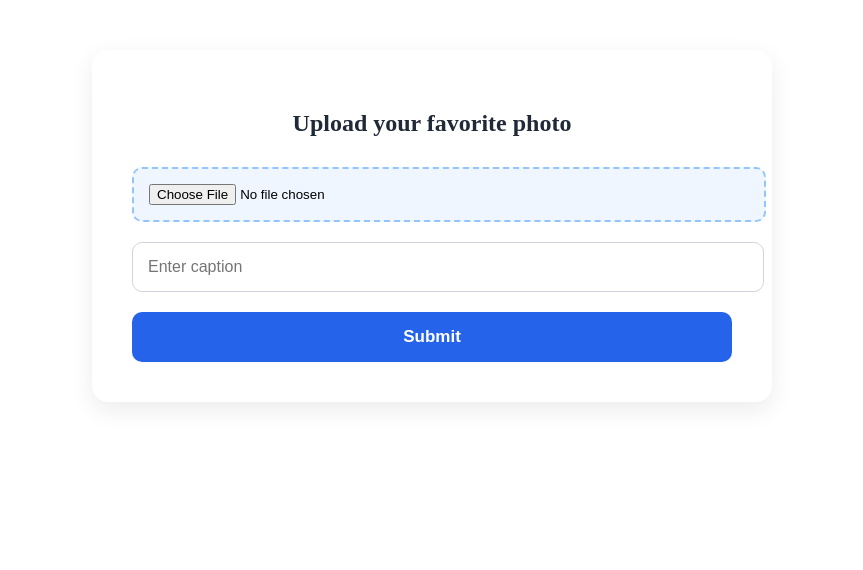
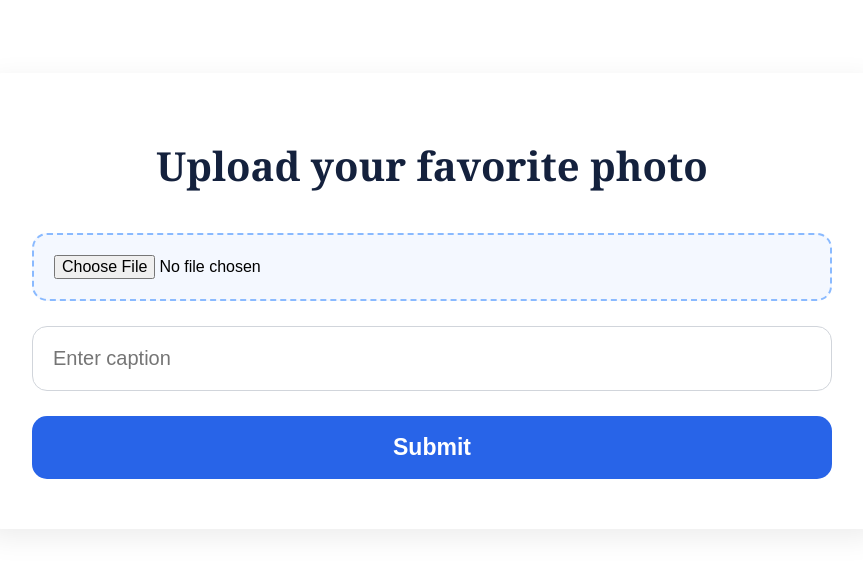
Before and after one commit to sanjana48455/Mini-MERN-project, a React app in the folder Frontend/: page /create-post in a window 1280 px wide. Shown: the top 570 px of the page, without its empty margins (208-1071 px from the left). Built offline with nearby package versions, Linux system fonts and the light colour scheme; the HTML template or start-up script is replaced by a standard one.

Commit message:
Match create post design

```diff
--- a/Frontend/src/pages/CreatePost.jsx
+++ b/Frontend/src/pages/CreatePost.jsx
@@ -16,6 +16,7 @@ const CreatePost = () => {
             formData
         )
         .then((res) => {
+            console.log("Post created successfully")
             navigate("/feed")
         })
         .catch((err) => {
@@ -25,17 +26,63 @@ const CreatePost = () => {
     }
 
     return (
-        <section className='create-post-section'>
+        <div
+            style={{
+                minHeight: "100vh",
+                background: "#ffffff",
+                display: "flex",
+                justifyContent: "center",
+                alignItems: "flex-start",
+                paddingTop: "65px",
+                fontFamily: "Arial, sans-serif"
+            }}
+        >
 
-            <h1>Upload your favorite photo</h1>
+            <section
+                style={{
+                    width: "800px",
+                    background: "#ffffff",
+                    padding: "65px 50px 50px",
+                    borderRadius: "20px",
+                    boxShadow: "0 8px 30px rgba(0, 0, 0, 0.08)"
+                }}
+            >
 
-            <form onSubmit={handleSubmit}>
+                <h1
+                    style={{
+                        textAlign: "center",
+                        fontSize: "40px",
+                        margin: "0 0 40px",
+                        color: "#14213d",
+                        fontFamily: "Georgia, serif"
+                    }}
+                >
+                    Upload your favorite photo
+                </h1>
+
+                <form
+                    onSubmit={handleSubmit}
+                    style={{
+                        display: "flex",
+                        flexDirection: "column",
+                        gap: "25px"
+                    }}
+                >
 
                     <input
                         type="file"
                         name="image"
                         accept="image/*"
                         required
+                        style={{
+                            width: "100%",
+                            boxSizing: "border-box",
+                            padding: "20px",
+                            border: "2px dashed #8abaff",
+                            borderRadius: "15px",
+                            background: "#f4f8ff",
+                            fontSize: "16px"
+                        }}
                     />
 
                     <input
@@ -43,15 +90,39 @@ const CreatePost = () => {
                         name="caption"
                         placeholder="Enter caption"
                         required
+                        style={{
+                            width: "100%",
+                            boxSizing: "border-box",
+                            padding: "20px",
+                            border: "1px solid #d1d5db",
+                            borderRadius: "15px",
+                            fontSize: "20px",
+                            outline: "none"
+                        }}
                     />
 
-                <button type="submit">
+                    <button
+                        type="submit"
+                        style={{
+                            width: "100%",
+                            padding: "18px",
+                            background: "#2864e8",
+                            color: "white",
+                            border: "none",
+                            borderRadius: "15px",
+                            fontSize: "23px",
+                            fontWeight: "bold",
+                            cursor: "pointer"
+                        }}
+                    >
                         Submit
                     </button>
 
                 </form>
 
             </section>
+
+        </div>
     )
 }
 
```
Lines whose indentation alone changed are shown as unchanged.
